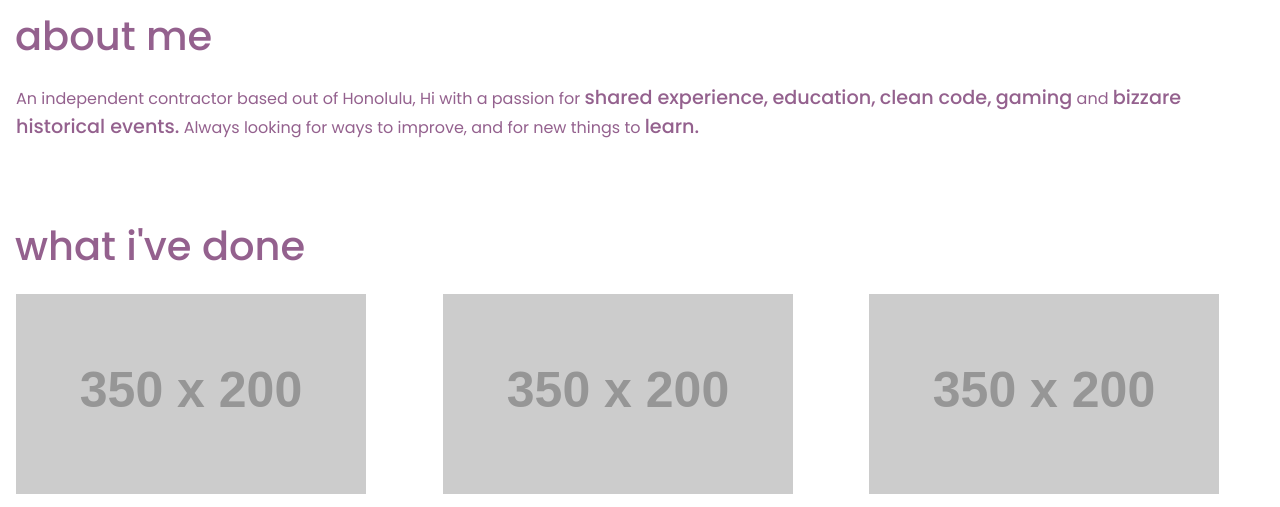
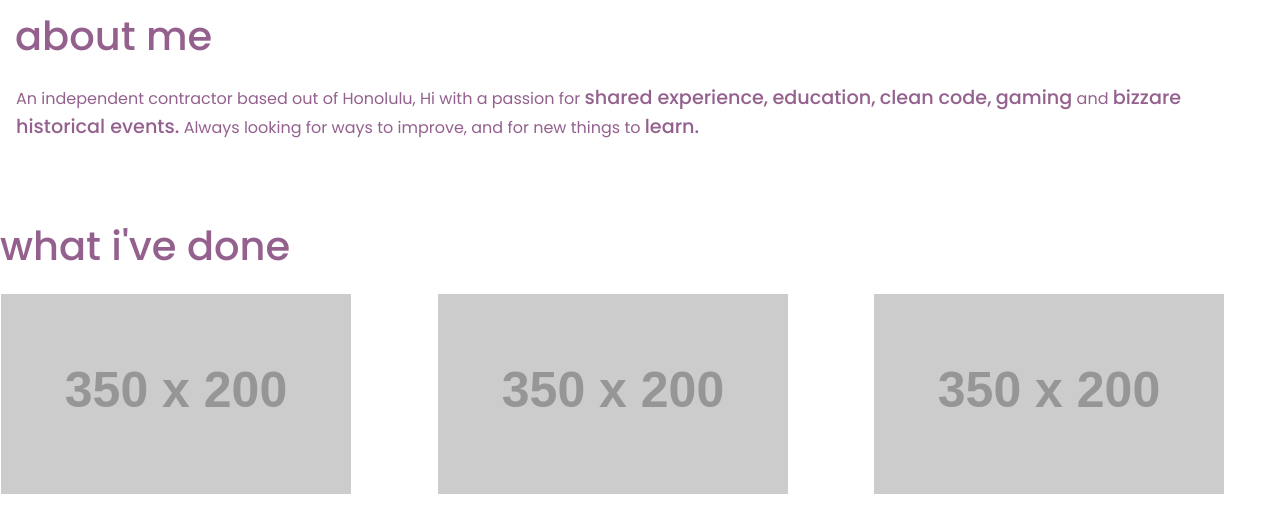
Before and after one commit to IanKBovard/iankbovard.github.io, a website: page index.html in a window 1280 px wide. Shown: the part 700-1207 px from the top of the page. Drawn offline with nearby package versions, Linux system fonts and the light colour scheme; placeholder pictures from the web are drawn by us.

Commit message:
removed padding and margin from pictures

```diff
--- a/style.css
+++ b/style.css
@@ -93,6 +93,8 @@ body {
 }
 .experience {
   background-color: #fff;
+  margin: 0rem;
+  padding: 0rem;
 }
 .social a {
   font-size: 4.5em;
```
